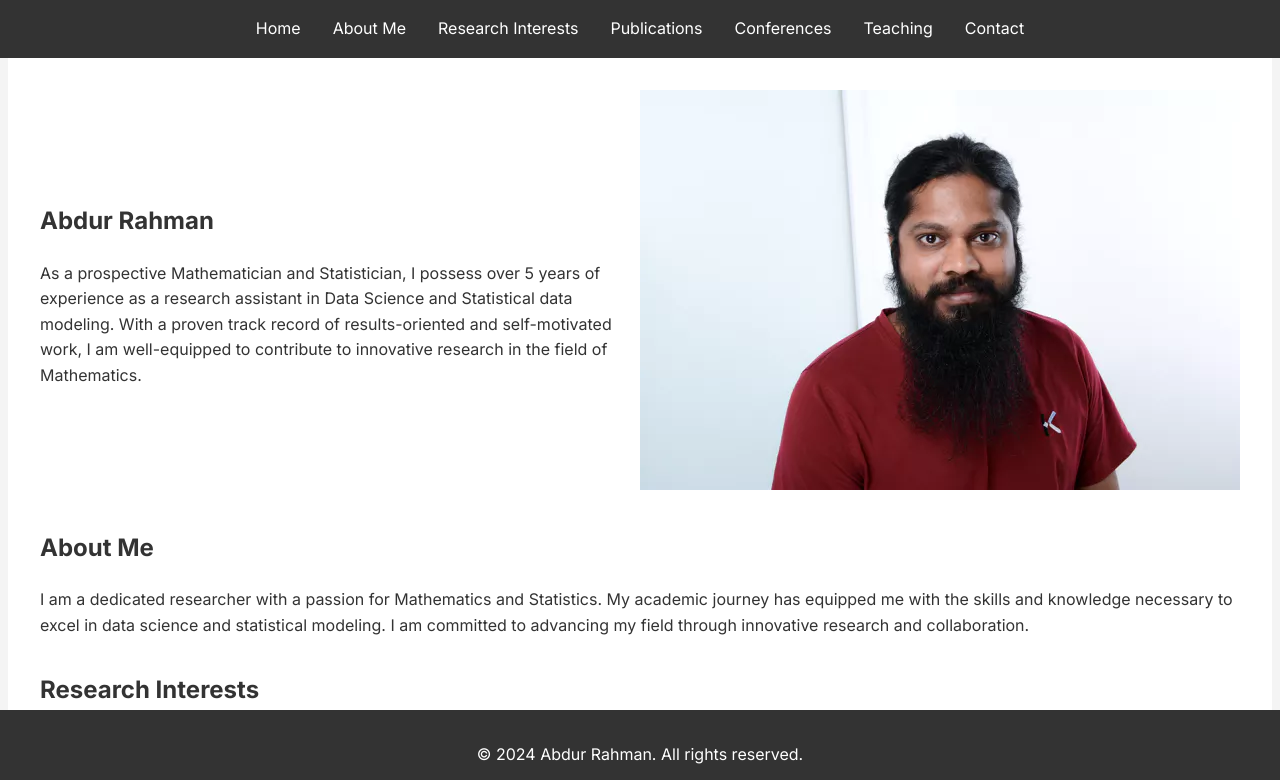
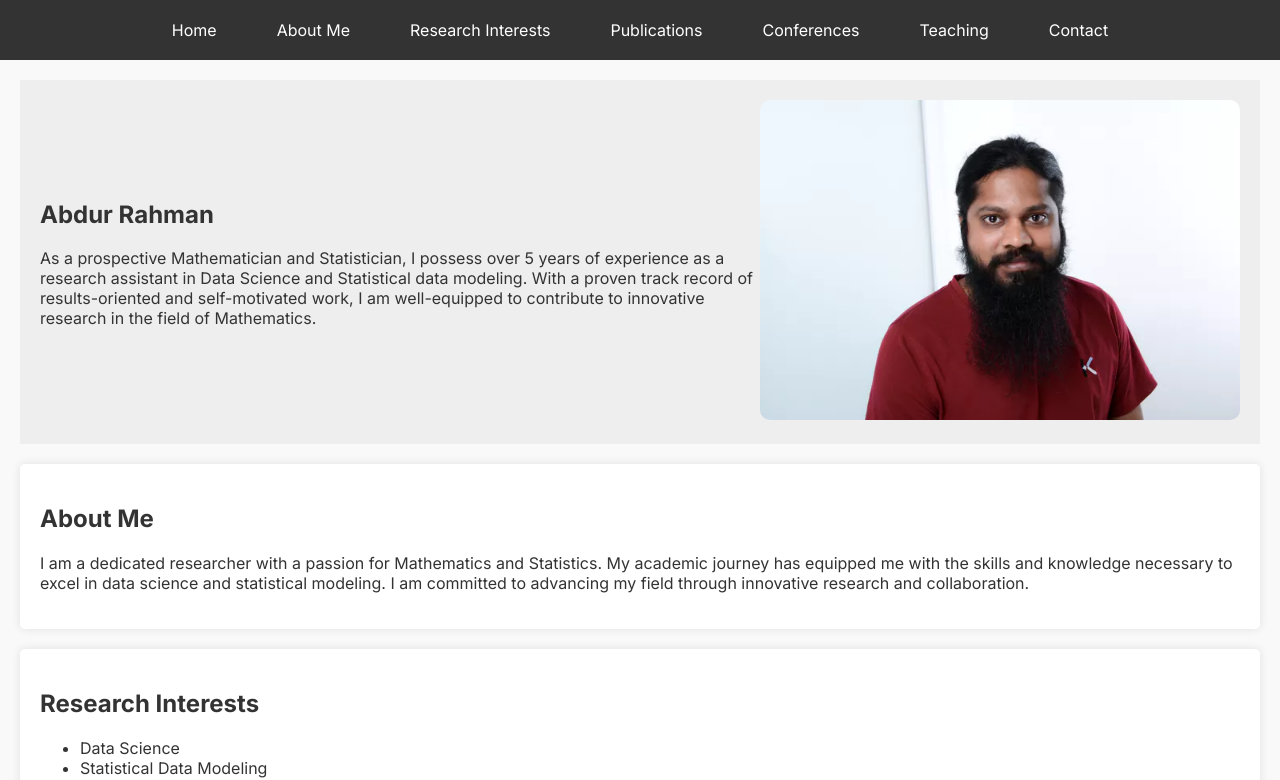
Before and after one commit to airdipu/arahman.io, a website built with Parcel: page docs/index.html in a window 1280 px wide. Shown: the top 780 px of the page. Built offline with nearby package versions, Linux system fonts and the light colour scheme.

Commit message:
Update style.css
design

```diff
--- a/docs/style.css
+++ b/docs/style.css
@@ -1,73 +1,73 @@
 body {
   font-family: 'Inter', sans-serif;
-    line-height: 1.6;
   color: #333;
+  background-color: #f9f9f9;
   margin: 0;
   padding: 0;
-    background-color: #f4f4f4;
 }
 
-header {
-    background: #333;
-    color: #fff;
-    padding: 1rem 0;
+.header {
+  background-color: #333;
+  padding: 10px 0;
 }
 
 .navigation {
   display: flex;
   justify-content: center;
+  gap: 20px;
 }
 
 .navigation a {
-    color: #fff;
-    padding: 0 1rem;
+  color: white;
   text-decoration: none;
+  padding: 10px 20px;
 }
 
 .navigation a:hover {
-    text-decoration: underline;
+  background-color: #555;
+  border-radius: 5px;
 }
 
 main {
-    padding: 2rem;
-    max-width: 1200px;
-    margin: 0 auto;
-    background: #fff;
+  padding: 20px;
 }
 
 section {
-    margin-bottom: 2rem;
-}
-
-h1, h2 {
-    color: #333;
-}
-
-.footer {
-    background: #333;
-    color: #fff;
-    text-align: center;
-    padding: 1rem 0;
-    position: fixed;
-    width: 100%;
-    bottom: 0;
+  margin-bottom: 20px;
 }
 
 .home {
   display: flex;
   justify-content: space-between;
   align-items: center;
+  padding: 20px;
+  background-color: #eee;
 }
 
 .home-content {
-    flex: 1;
-}
-
-.home-image {
-    flex: 1;
+  max-width: 60%;
 }
 
 .home-image img {
   max-width: 100%;
   height: auto;
+  border-radius: 10px;
 }
+
+.about, .research, .publications, .conferences, .teaching, .contact {
+  background-color: #fff;
+  padding: 20px;
+  border-radius: 5px;
+  box-shadow: 0 0 10px rgba(0, 0, 0, 0.1);
+}
+
+.contact address {
+  line-height: 1.5;
+}
+
+footer {
+  text-align: center;
+  padding: 10px;
+  background-color: #333;
+  color: white;
+}
```
Lines whose indentation alone changed are shown as unchanged.
